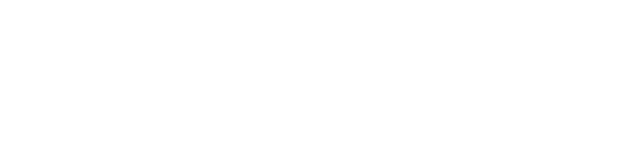
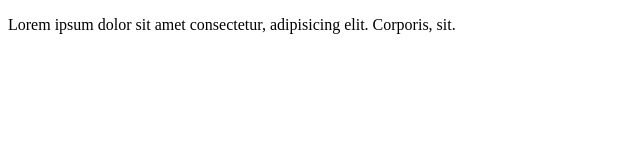
Before and after one commit to decoderAbinash/microservice-a, a plain HTML site: page index.html in a window 1280 px wide. Shown: the whole page, without its empty margins (0-640 px from the left). Drawn offline with Linux system fonts and the light colour scheme.

Commit message:
Added <p>

```diff
--- a/index.html
+++ b/index.html
@@ -6,6 +6,6 @@
     <title>Document</title>
 </head>
 <body>
-
+    <p>Lorem ipsum dolor sit amet consectetur, adipisicing elit. Corporis, sit.</p>
 </body>
 </html>
```
